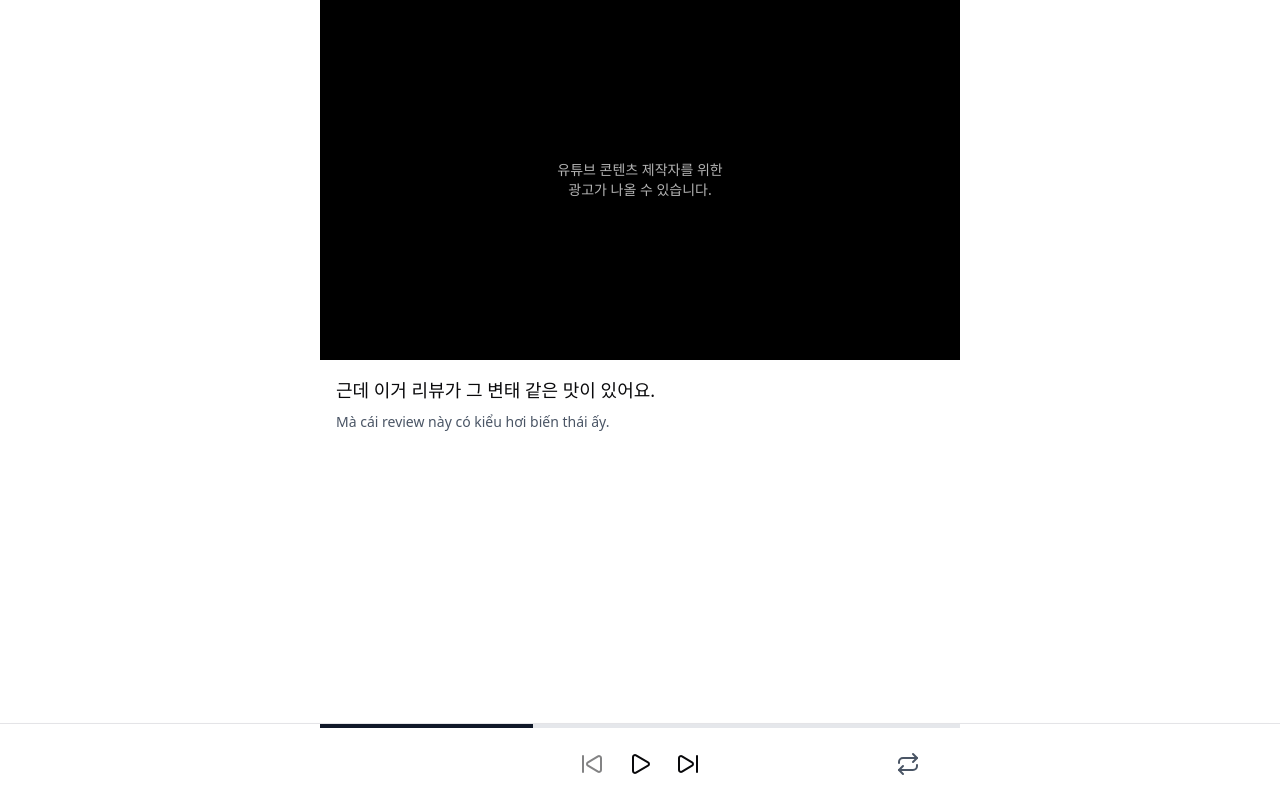
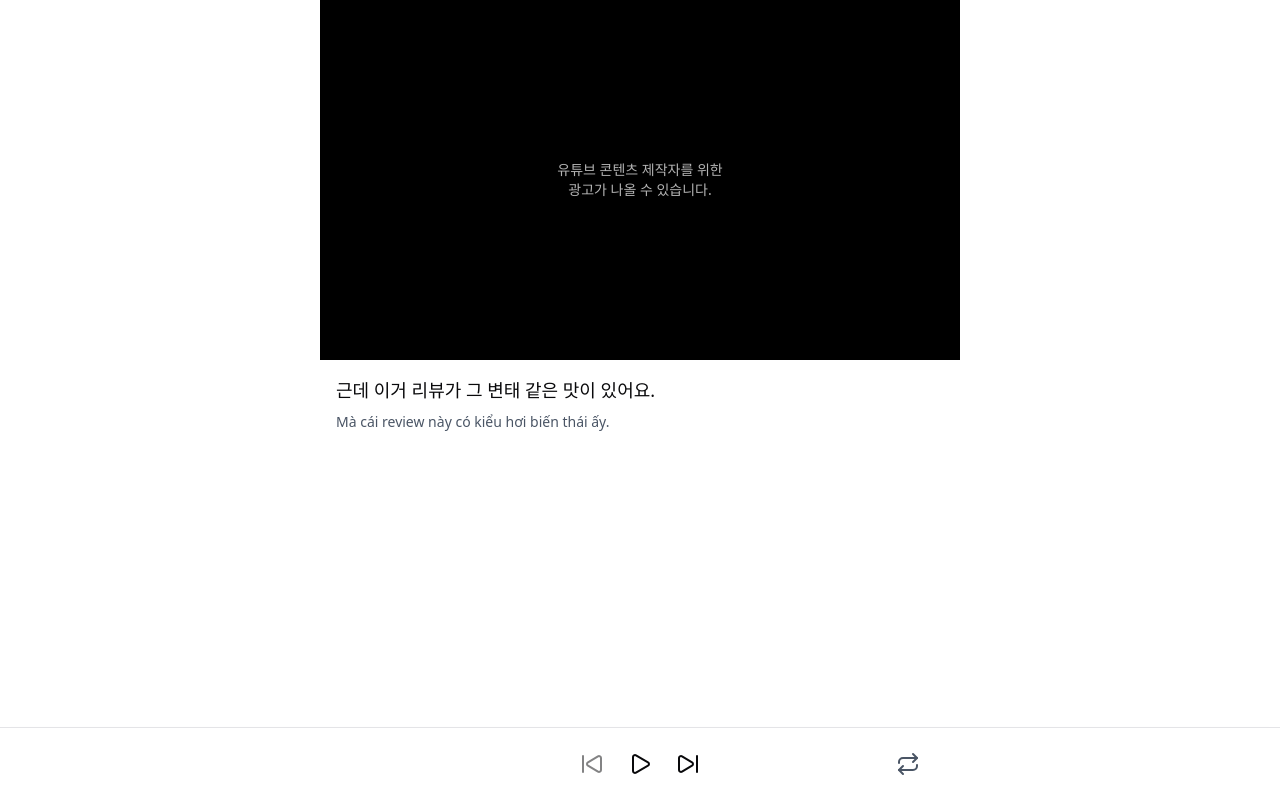
Before and after one commit to ygfafa/brainy, a React (Vite) app: page / in a window 1280 px wide. Both pictures are taken after a click on the element 640 px from the left and 340 px from the top of the page. Built offline with nearby package versions, Linux system fonts and the light colour scheme.

Commit message:
ui 와 기능 분리

```diff
--- a/src/app/pages/watch.tsx
+++ b/src/app/pages/watch.tsx
@@ -1,8 +1,7 @@
 import { useEffect, useRef, useState } from 'react'
 import { useParams } from 'react-router'
 
-import { HighlightedText } from '@/components/ui/highlighted-text'
-import { VideoControls } from '@/components/video-controls'
+import { VideoController } from '@/components/video-controller'
 import { VideoSubtitles } from '@/components/video-subtitles'
 import { YouTubePlayer, type YouTubePlayerRef } from '@/components/youtube-player'
 import { defaultSubtitles, mockSubtitles } from '@/data/mock-subtitles'
@@ -16,11 +15,40 @@ const WatchPage = () => {
   const [playerState, setPlayerState] = useState(-1)
   const [currentTime, setCurrentTime] = useState(0)
 
-  const { setSubtitles, subtitles, currentIndex, syncWithTime } = useSubtitleStore()
+  const {
+    setSubtitles,
+    subtitles,
+    currentIndex,
+    syncWithTime,
+    isRepeatMode,
+    toggleRepeatMode,
+    prevSubtitle,
+    nextSubtitle,
+  } = useSubtitleStore()
 
   const handleTimeUpdate = (time: number) => {
     setCurrentTime(time)
     syncWithTime(time)
+  }
+
+  const handleTogglePlay = () => {
+    if (playerState === 1) {
+      playerRef.current?.pause()
+    } else {
+      playerRef.current?.play()
+    }
+  }
+
+  const handleToggleRepeat = () => {
+    toggleRepeatMode()
+  }
+
+  const handlePrevious = () => {
+    prevSubtitle(playerRef.current)
+  }
+
+  const handleNext = () => {
+    nextSubtitle(playerRef.current)
   }
 
   useEffect(() => {
@@ -29,6 +57,14 @@ const WatchPage = () => {
       setSubtitles(videoSubtitles)
     }
   }, [videoId, setSubtitles])
+
+  useEffect(() => {
+    if (!playerRef.current || subtitles.length === 0) return
+    const endTime = timeStringToSeconds(subtitles[currentIndex].endTime)
+    if (currentTime >= endTime) {
+      playerRef.current?.seekTo(timeStringToSeconds(subtitles[currentIndex].startTime))
+    }
+  }, [currentTime, currentIndex, subtitles, playerRef])
 
   if (!videoId) {
     return <div className="p-4">비디오를 찾을 수 없습니다.</div>
@@ -52,7 +88,16 @@ const WatchPage = () => {
 
       {/* 현재 자막 표시 */}
       <VideoSubtitles data={currentSubtitle} />
-      <VideoControls playerRef={playerRef} playerState={playerState} currentTime={currentTime} />
+      <VideoController
+        isPlaying={playerState === 1}
+        isRepeatMode={isRepeatMode}
+        hasPrevSubtitle={currentIndex > 0}
+        hasNextSubtitle={currentIndex < subtitles.length - 1}
+        togglePlay={handleTogglePlay}
+        onPrevious={handlePrevious}
+        onNext={handleNext}
+        toggleRepeat={handleToggleRepeat}
+      />
     </div>
   )
 }
--- /dev/null
+++ b/src/components/video-controller.tsx
@@ -0,0 +1,74 @@
+import { Pause, Play, Repeat, SkipBack, SkipForward } from 'lucide-react'
+
+type VideoControllerProps = {
+  isPlaying: boolean
+  isRepeatMode: boolean
+  hasPrevSubtitle: boolean
+  hasNextSubtitle: boolean
+  onPrevious: () => void
+  onNext: () => void
+  togglePlay: () => void
+  toggleRepeat: () => void
+}
+
+export const VideoController = ({
+  togglePlay,
+  isPlaying,
+  isRepeatMode,
+  onPrevious,
+  onNext,
+  toggleRepeat,
+  hasPrevSubtitle,
+  hasNextSubtitle,
+}: VideoControllerProps) => {
+  return (
+    <div className="fixed bottom-0 left-0 right-0 bg-white border-t shadow-lg z-50">
+      <div className="max-w-[640px] mx-auto">
+        {/* <div className="h-1 bg-gray-200">
+          <div
+            className="h-full bg-gray-900 transition-all duration-100"
+            style={{ width: `${progressPercentage}%` }}
+          />
+        </div> */}
+
+        <div className="relative flex items-center justify-between py-4 px-8">
+          <div />
+          <div className="absolute left-1/2 -translate-x-1/2 flex items-center gap-2">
+            {/* 이전 자막 버튼 */}
+            <button
+              onClick={onPrevious}
+              disabled={!hasPrevSubtitle}
+              className="p-2 disabled:opacity-50"
+            >
+              <SkipBack className="w-6 h-6" />
+            </button>
+
+            {/* 재생/일시정지 버튼 */}
+            <button onClick={togglePlay} className="p-2">
+              {isPlaying ? <Pause className="w-6 h-6" /> : <Play className="w-6 h-6" />}
+            </button>
+
+            {/* 다음 자막 버튼 */}
+            <button
+              onClick={onNext}
+              disabled={!hasNextSubtitle}
+              className="p-2 disabled:opacity-50"
+            >
+              <SkipForward className="w-6 h-6" />
+            </button>
+
+            {/* 구간 반복 버튼 */}
+          </div>
+          <button
+            onClick={toggleRepeat}
+            className={`p-2 rounded-full transition-colors ${
+              isRepeatMode ? 'text-emerald-600' : 'text-gray-600'
+            }`}
+          >
+            <Repeat className="w-6 h-6" />
+          </button>
+        </div>
+      </div>
+    </div>
+  )
+}
--- a/src/components/video-controls.tsx
+++ /dev/null
@@ -1,108 +0,0 @@
-import { Pause, Play, Repeat, SkipBack, SkipForward } from 'lucide-react'
-import { useEffect } from 'react'
-
-import { useSubtitleStore } from '@/stores/subtitle-store'
-import { timeStringToSeconds } from '@/utils/time'
-
-import type { YouTubePlayerRef } from './youtube-player'
-
-type VideoControlsProps = {
-  playerRef: React.RefObject<YouTubePlayerRef | null>
-  playerState: number
-  currentTime: number
-}
-
-export const VideoControls = ({ playerRef, playerState, currentTime }: VideoControlsProps) => {
-  const isPlaying = playerState === 1 // YouTube Player State: 1 = PLAYING
-
-  const { currentIndex, subtitles, nextSubtitle, prevSubtitle, isRepeatMode, toggleRepeatMode } =
-    useSubtitleStore()
-
-  useEffect(() => {
-    if (!playerRef.current || subtitles.length === 0) return
-    const endTime = timeStringToSeconds(subtitles[currentIndex].endTime)
-    if (currentTime >= endTime) {
-      playerRef.current?.seekTo(timeStringToSeconds(subtitles[currentIndex].startTime))
-    }
-  }, [currentTime, currentIndex, subtitles, playerRef])
-
-  const hasPrevSubtitle = currentIndex > 0
-  const hasNextSubtitle = currentIndex < subtitles.length - 1
-
-  const handlePlayPause = () => {
-    if (!playerRef.current) return
-
-    if (isPlaying) {
-      playerRef.current.pause()
-
-      return
-    }
-    playerRef.current.play()
-  }
-
-  const handlePrevious = () => {
-    if (hasPrevSubtitle) {
-      prevSubtitle(playerRef.current)
-    }
-  }
-
-  const handleNext = () => {
-    if (hasNextSubtitle) {
-      nextSubtitle(playerRef.current)
-    }
-  }
-
-  const progressPercentage =
-    subtitles.length > 0 ? ((currentIndex + 1) / subtitles.length) * 100 : 0
-
-  return (
-    <div className="fixed bottom-0 left-0 right-0 bg-white border-t shadow-lg z-50">
-      <div className="max-w-[640px] mx-auto">
-        <div className="h-1 bg-gray-200">
-          <div
-            className="h-full bg-gray-900 transition-all duration-100"
-            style={{ width: `${progressPercentage}%` }}
-          />
-        </div>
-
-        <div className="relative flex items-center justify-between py-4 px-8">
-          <div />
-          <div className="absolute left-1/2 -translate-x-1/2 flex items-center gap-2">
-            {/* 이전 자막 버튼 */}
-            <button
-              onClick={handlePrevious}
-              disabled={!hasPrevSubtitle}
-              className="p-2 disabled:opacity-50"
-            >
-              <SkipBack className="w-6 h-6" />
-            </button>
-
-            {/* 재생/일시정지 버튼 */}
-            <button onClick={handlePlayPause} className="p-2">
-              {isPlaying ? <Pause className="w-6 h-6" /> : <Play className="w-6 h-6" />}
-            </button>
-
-            {/* 다음 자막 버튼 */}
-            <button
-              onClick={handleNext}
-              disabled={!hasNextSubtitle}
-              className="p-2 disabled:opacity-50"
-            >
-              <SkipForward className="w-6 h-6" />
-            </button>
-
-            {/* 구간 반복 버튼 */}
-          </div>
-          <button
-            onClick={toggleRepeatMode}
-            className={`p-2 rounded-full transition-colors ${
-              isRepeatMode ? 'text-emerald-600' : 'text-gray-600'
-            }`}
-          >
-            <Repeat className="w-6 h-6" />
-          </button>
-        </div>
-      </div>
-    </div>
-  )
-}
```
